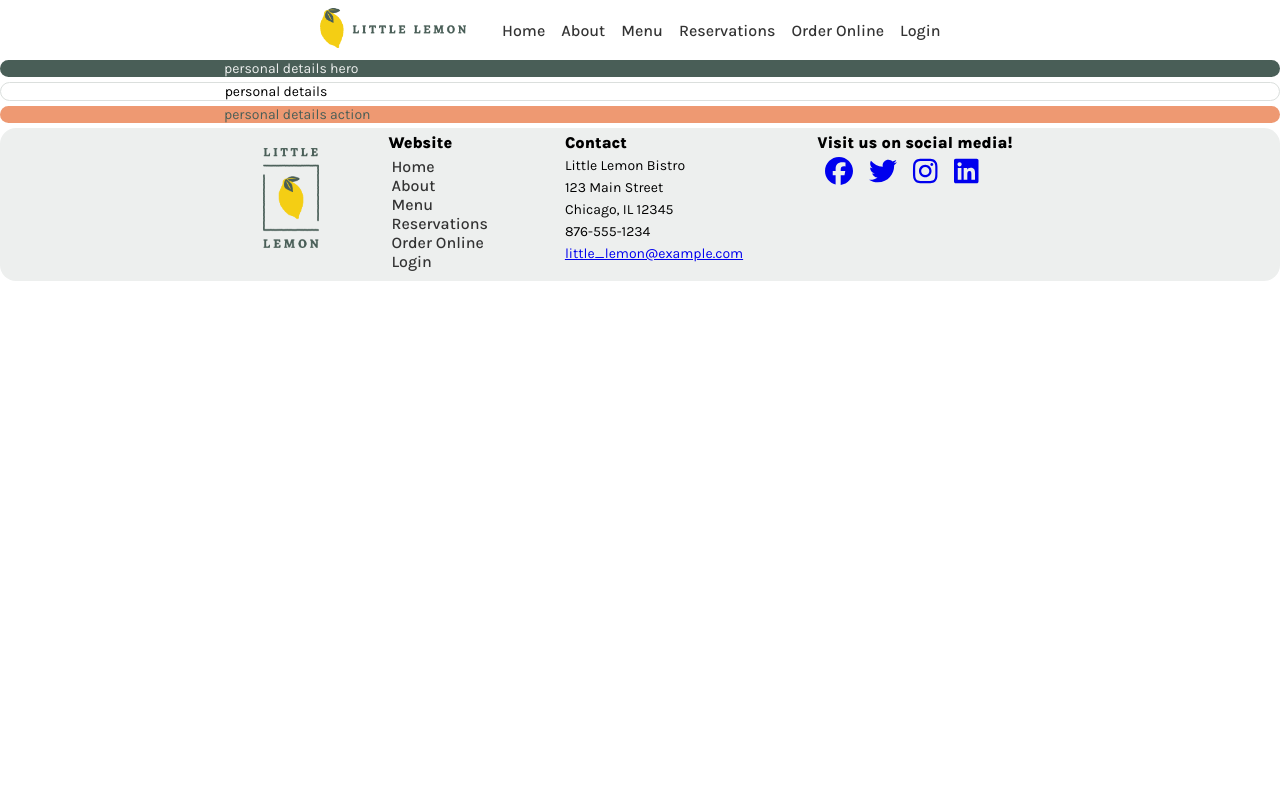
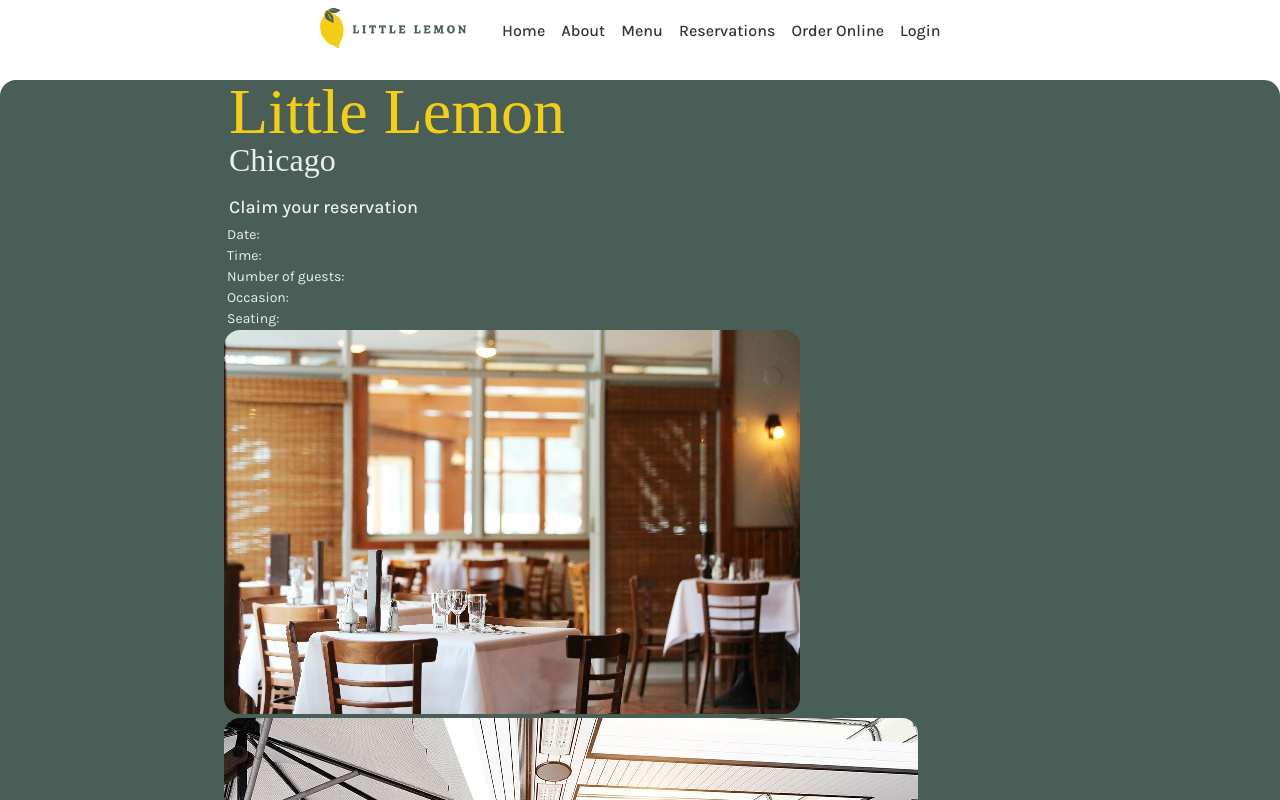
Before and after one commit to rdesantis/react-demo, a React (Create React App) app: page /personal in a window 1280 px wide. Shown: the top 800 px of the page. Built offline with nearby package versions, Linux system fonts and the light colour scheme; a web font is replaced by a local one.

Commit message:
Start implementing personal details page

```diff
--- /dev/null
+++ b/src/components/booking/BookingDetails.js
@@ -0,0 +1,14 @@
+const BookingDetails = (props) => {
+    const booking = props.details;
+    return (
+        <table>
+            <tr><td>Date:</td><td>{booking.resDate}</td></tr>
+            <tr><td>Time:</td><td>{booking.resTime}</td></tr>
+            <tr><td>Number of guests:</td><td>{booking.guests}</td></tr>
+            <tr><td>Occasion:</td><td>{booking.occasion}</td></tr>
+            <tr><td>Seating:</td><td>{booking.seating}</td></tr>
+        </table>
+    );
+}
+
+export default BookingDetails;
--- a/src/components/booking/BookingPage.js
+++ b/src/components/booking/BookingPage.js
@@ -4,7 +4,7 @@ import { useNavigate } from "react-router-dom";
 import HeroHeader from "../HeroHeader";
 import MajorSection from "../MajorSection";
 import BookingForm from "./BookingForm";
-import {initializeAPI, fetchAPI, submitAPI} from "../../APIMock";
+import {initializeAPI, fetchAPI} from "../../APIMock";
 
 export const initializeDates = () => {
     return initializeAPI();
--- a/src/components/personal/Action.js
+++ /dev/null
@@ -1,11 +0,0 @@
-import MajorSection from "../MajorSection";
-
-const PersonalAction = (props) => {
-    return (
-        <MajorSection id='personal-action' sectionStyle={props.sectionStyle}>
-            personal details action
-        </MajorSection>
-    );
-}
-
-export default PersonalAction;
--- a/src/components/personal/Details.js
+++ /dev/null
@@ -1,11 +0,0 @@
-import MajorSection from "../MajorSection";
-
-const PersonalDetails = (props) => {
-    return (
-        <MajorSection id='personal-details' sectionStyle={props.sectionStyle}>
-            personal details
-        </MajorSection>
-    );
-}
-
-export default PersonalDetails;
--- a/src/components/personal/Hero.js
+++ /dev/null
@@ -1,11 +0,0 @@
-import MajorSection from "../MajorSection";
-
-const PersonalHero = (props) => {
-    return (
-        <MajorSection id='personal-hero' sectionStyle={props.sectionStyle}>
-            personal details hero
-        </MajorSection>
-    );
-}
-
-export default PersonalHero;
--- a/src/components/personal/PersonalPage.js
+++ b/src/components/personal/PersonalPage.js
@@ -1,14 +1,36 @@
-import PersonalHero from "./Hero";
-import PersonalDetails from "./Details";
-import PersonalAction from "./Action";
+import { useSearchParams } from "react-router-dom";
+
+import HeroHeader from "../HeroHeader";
+import MajorSection from "../MajorSection";
+import BookingDetails from "../booking/BookingDetails";
 
 const PersonalPage = () => {
+    const [searchParams] = useSearchParams();
+
+    let bookingDetails = {};
+    searchParams
+        .entries()
+        .map(entry => entry
+            .map(key_or_value => decodeURIComponent(key_or_value)))
+        .forEach(([key, value]) => {bookingDetails[key] = value;});
+
     return (
-        <>
-            <PersonalHero sectionStyle='hero' />
-            <PersonalDetails sectionStyle='second' />
-            <PersonalAction sectionStyle='third' />
-        </>
+        <MajorSection id='personal-hero' sectionStyle='hero'>
+            <section id='personal-hero-text'>
+                <HeroHeader />
+                <h3>Claim your reservation</h3>
+            </section>
+            <section id='personal-hero-booking'>
+                <BookingDetails details={bookingDetails} />
+            </section>
+            <section id='personal-hero-image'>
+                <img src='restaurant interior.jpg' alt='interior seating' />
+                <img src='restaurant deck.jpg' alt='deck seating' />
+            </section>
+            <section id='personal-hero-form'>
+                {/* <BookingForm reducer={[state, dispatch]} onSubmit={handleSubmit} /> */}
+            </section>
+        </MajorSection>
     );
 }
 
```
